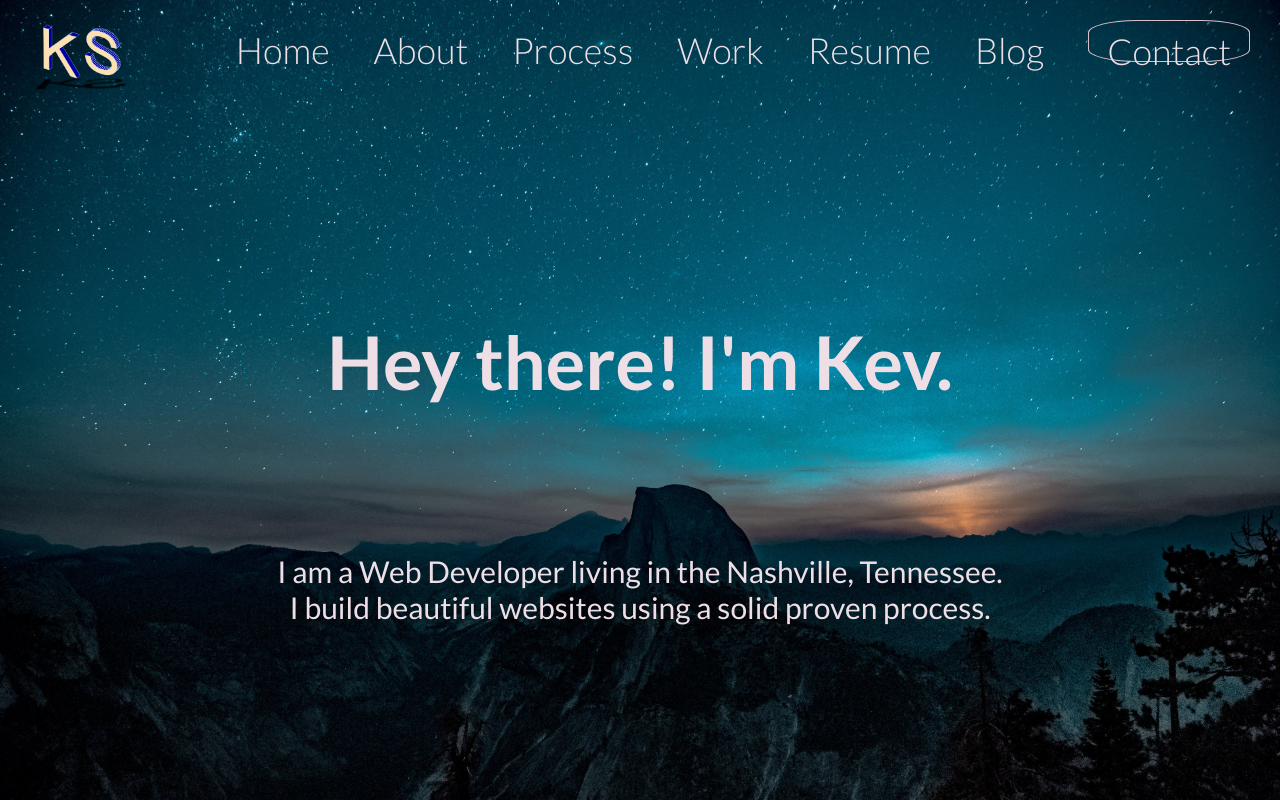
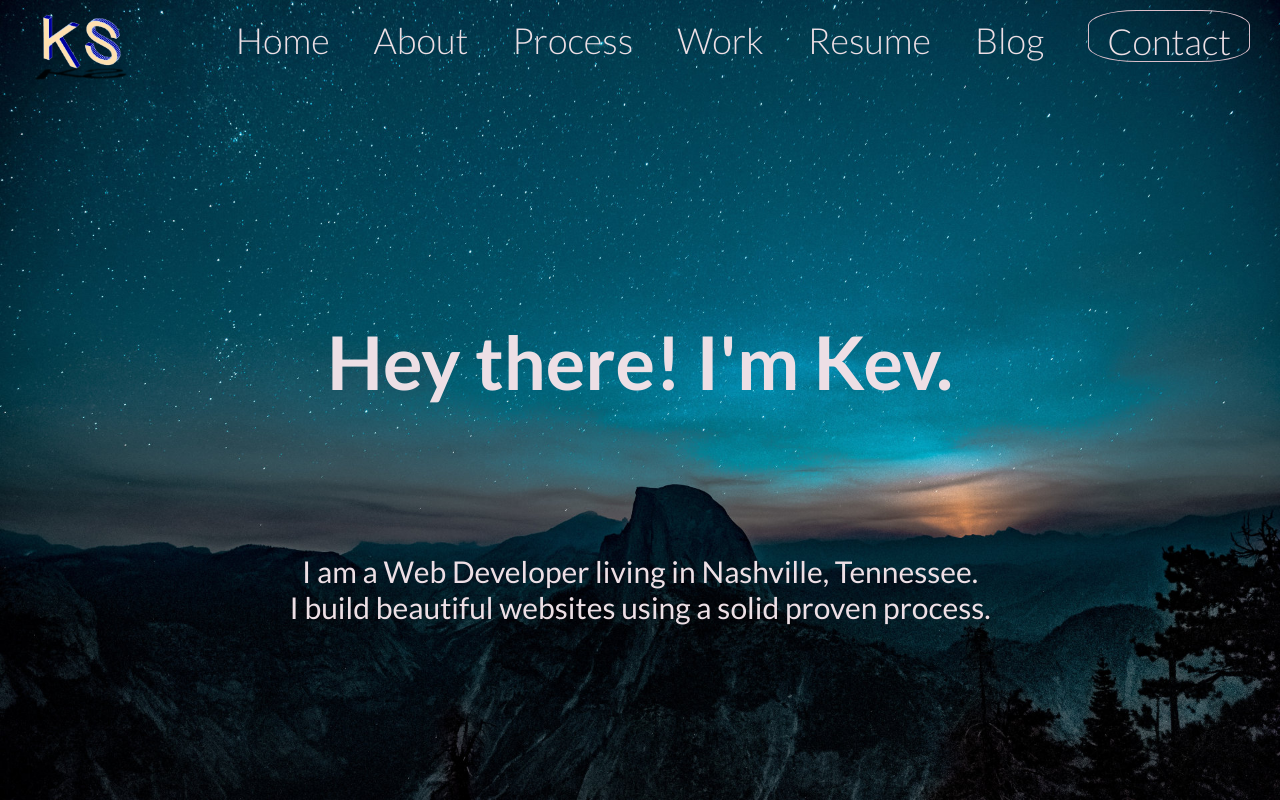
Before and after one commit to Kevin-A-Stevens/portfolio-2022, a plain HTML site: page index.html in a window 1280 px wide. Drawn offline with Linux system fonts and the light colour scheme.

Commit message:
Modified nav

```diff
--- a/css/styles.css
+++ b/css/styles.css
@@ -3,7 +3,7 @@
 .section-header-nav {
   display: flex;
   justify-content: space-between;
-  padding-top: 2rem;
+  padding-top: 1rem;
   max-height: 6.2rem;
 }
 
--- a/index.html
+++ b/index.html
@@ -41,7 +41,7 @@
       <section class="section-hero">
         <h1 class="hero-title">Hey there! I'm Kev.</h1>
         <p class="hero-text">
-          I am a Web Developer living in the Nashville, Tennessee.
+          I am a Web Developer living in Nashville, Tennessee.
         </p>
         <p class="hero-text">
           I build beautiful websites using a solid proven process.
```
